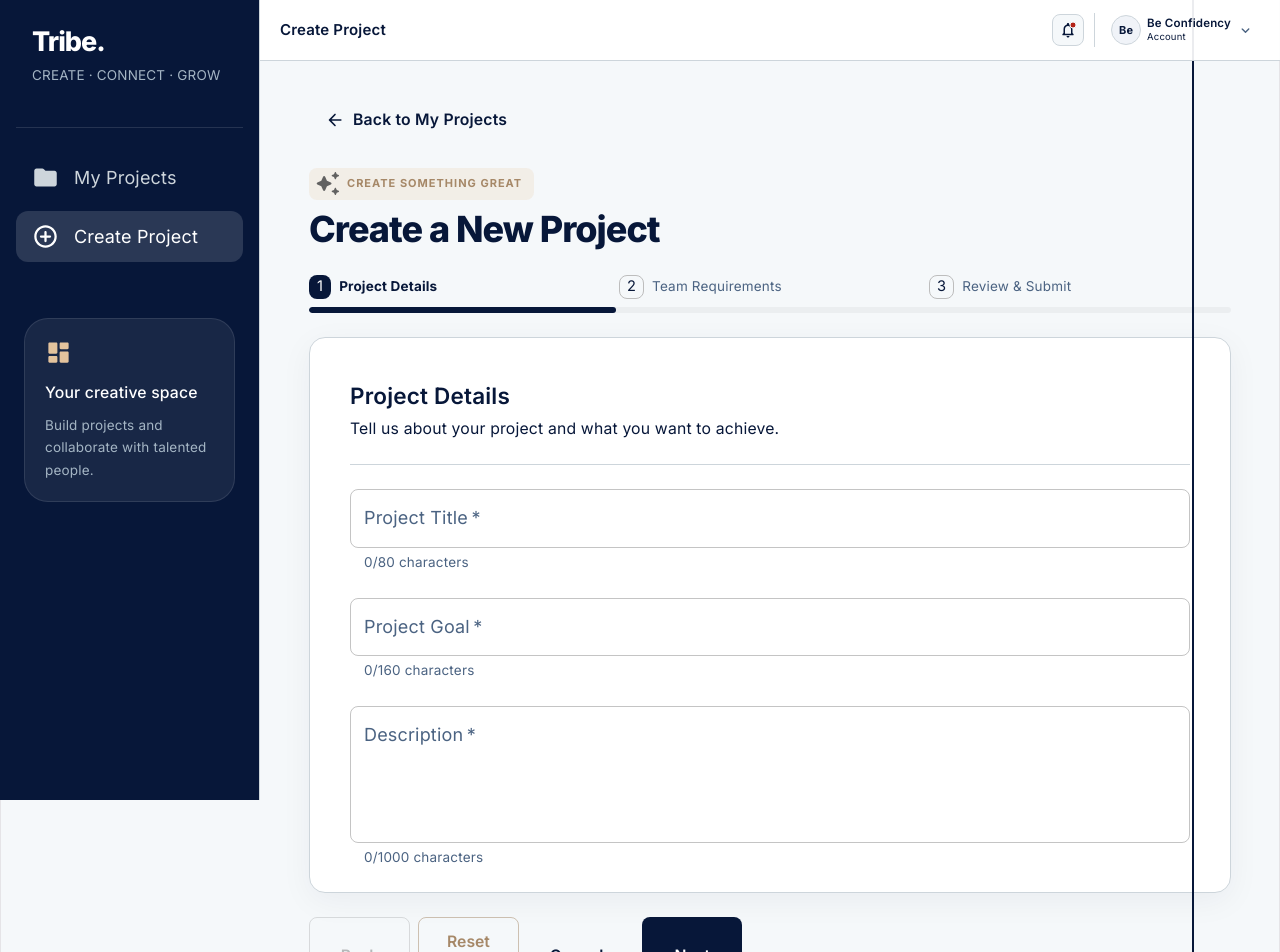
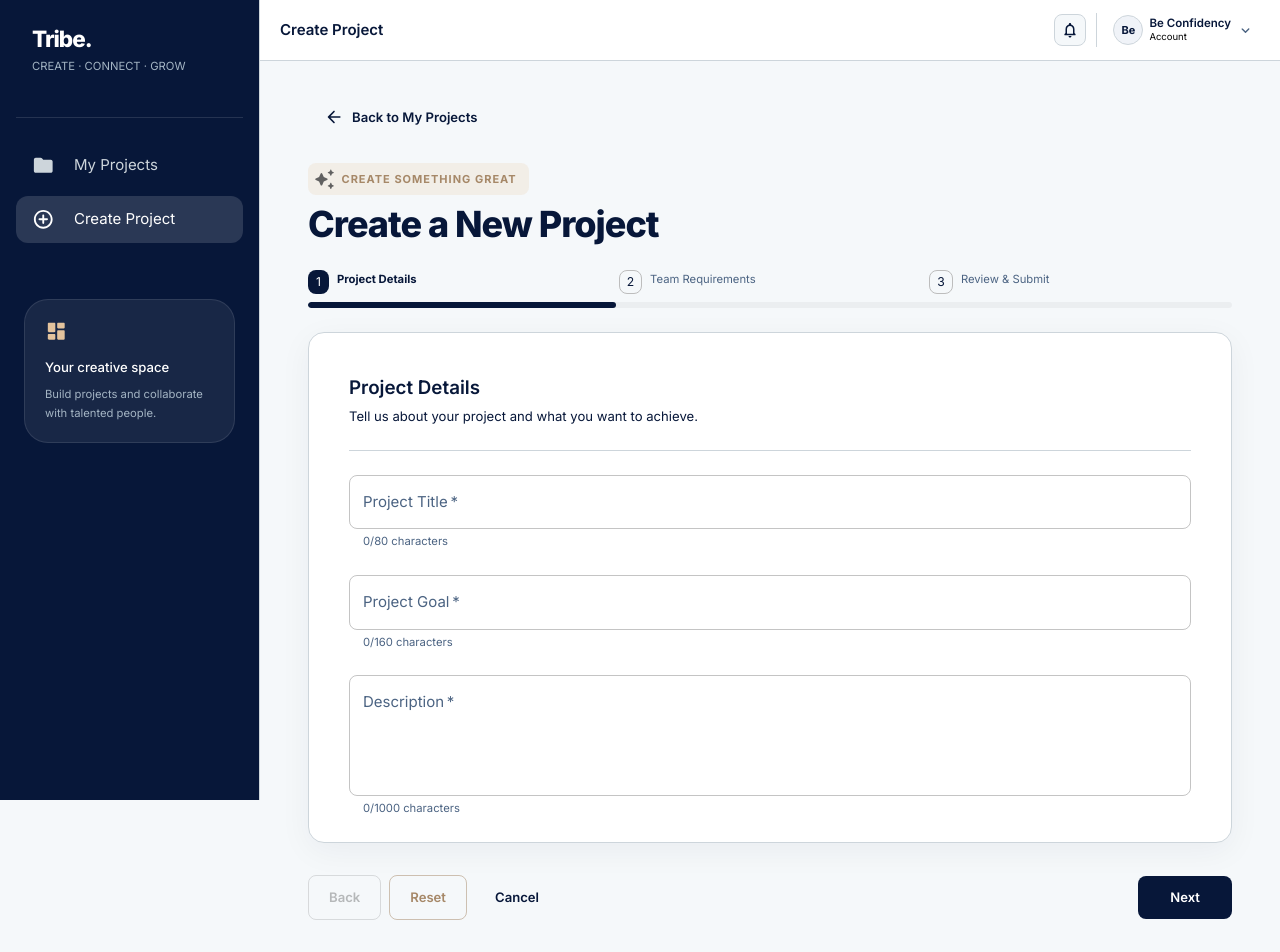
Before and after one commit to uniproject1405/Frontend, a React (Vite) app in the folder Tribe/: page /create-project in a window 1280 px wide. Shown: the top 952 px of the page. Built offline with nearby package versions, Linux system fonts and the light colour scheme.

Commit message:
Fix black line, font size, top bar menus, create-form button row
Co-Authored-By: Claude Sonnet 5.5 <noreply@anthropic.com>

```diff
--- a/Tribe/src/index.css
+++ b/Tribe/src/index.css
@@ -11,12 +11,12 @@
   --shadow:
     rgba(0, 0, 0, 0.1) 0 10px 15px -3px, rgba(0, 0, 0, 0.05) 0 4px 6px -2px;
 
-  --sans: system-ui, 'Segoe UI', Roboto, sans-serif;
+  --sans: 'Inter Variable', Inter, system-ui, sans-serif;
   --heading: system-ui, 'Segoe UI', Roboto, sans-serif;
   --mono: ui-monospace, Consolas, monospace;
 
-  font: 18px/145% var(--sans);
-  letter-spacing: 0.18px;
+  font: 15px/1.5 var(--sans);
+  letter-spacing: 0;
   color-scheme: light;
   color: var(--text);
   background: var(--bg);
@@ -25,25 +25,10 @@
   -webkit-font-smoothing: antialiased;
   -moz-osx-font-smoothing: grayscale;
 
-  @media (max-width: 1024px) {
-    font-size: 16px;
-  }
 }
 
 body {
   margin: 0;
-}
-
-#root {
-  width: 1126px;
-  max-width: 100%;
-  margin: 0 auto;
-  text-align: center;
-  border-inline: 1px solid var(--border);
-  min-height: 100svh;
-  display: flex;
-  flex-direction: column;
-  box-sizing: border-box;
 }
 
 p {
@@ -66,8 +51,6 @@ code {
 }
 #root {
   width: 100%;
-  max-width: none;
-  min-height: 100vh;
-  margin: 0;
+  min-height: 100svh;
   text-align: left;
 }
--- a/Tribe/src/layouts/DashboardLayout.jsx
+++ b/Tribe/src/layouts/DashboardLayout.jsx
@@ -1,6 +1,6 @@
 
 import { useState } from "react";
-import { NavLink, useLocation } from "react-router";
+import { NavLink, useLocation, useNavigate } from "react-router";
 import {
   AppBar,
   Avatar,
@@ -8,6 +8,8 @@ import {
   Box,
   Divider,
   Drawer,
+  Menu,
+  MenuItem,
   IconButton,
   List,
   ListItemButton,
@@ -42,6 +44,9 @@ const menuItems = [
 
 function DashboardLayout({ children, pageTitle = "Dashboard" }) {
   const [mobileOpen, setMobileOpen] = useState(false);
+  const [bellAnchor, setBellAnchor] = useState(null);
+  const [userAnchor, setUserAnchor] = useState(null);
+  const navigate = useNavigate();
   const location = useLocation();
 
   const sidebar = (
@@ -172,9 +177,15 @@ function DashboardLayout({ children, pageTitle = "Dashboard" }) {
           >
             {/* Visual notification control; connect to the notifications feature when its API is available. */}
             <Box
+              component="button"
+              type="button"
               aria-label="Notifications"
-              role="img"
+              onClick={(event) => setBellAnchor(event.currentTarget)}
               sx={{
+                cursor: "pointer",
+                p: 0,
+                "&:hover": { bgcolor: "#E8EDF3" },
+                "&:focus-visible": { outline: "2px solid #071739", outlineOffset: 2 },
                 width: 32,
                 height: 32,
                 display: "grid",
@@ -188,6 +199,7 @@ function DashboardLayout({ children, pageTitle = "Dashboard" }) {
             >
               <Badge
                 variant="dot"
+                invisible
                 color="error"
                 overlap="circular"
                 sx={{
@@ -212,7 +224,18 @@ function DashboardLayout({ children, pageTitle = "Dashboard" }) {
             />
 
             <Box
+              component="button"
+              type="button"
+              aria-label="Account menu"
+              onClick={(event) => setUserAnchor(event.currentTarget)}
               sx={{
+                cursor: "pointer",
+                border: 0,
+                bgcolor: "transparent",
+                font: "inherit",
+                textAlign: "left",
+                "&:hover": { bgcolor: "#F0F3F8" },
+                "&:focus-visible": { outline: "2px solid #071739", outlineOffset: 2 },
                 display: "flex",
                 alignItems: "center",
                 gap: 0.75,
@@ -259,6 +282,39 @@ function DashboardLayout({ children, pageTitle = "Dashboard" }) {
           </Box>
         </Toolbar>
       </AppBar>
+
+      <Menu
+        anchorEl={bellAnchor}
+        open={Boolean(bellAnchor)}
+        onClose={() => setBellAnchor(null)}
+      >
+        <MenuItem disabled sx={{ opacity: 1, color: "text.secondary" }}>
+          You're all caught up
+        </MenuItem>
+      </Menu>
+
+      <Menu
+        anchorEl={userAnchor}
+        open={Boolean(userAnchor)}
+        onClose={() => setUserAnchor(null)}
+      >
+        <MenuItem
+          onClick={() => {
+            setUserAnchor(null);
+            navigate("/my-projects");
+          }}
+        >
+          My Projects
+        </MenuItem>
+        <MenuItem
+          onClick={() => {
+            setUserAnchor(null);
+            navigate("/my-projects?tab=requests");
+          }}
+        >
+          Sent requests
+        </MenuItem>
+      </Menu>
 
       <Drawer
         variant="temporary"
@@ -313,17 +369,6 @@ function DashboardLayout({ children, pageTitle = "Dashboard" }) {
               pb: 5,
               px: { xs: 2, sm: 3, md: 4, lg: 5 },
 
-          "&::after": {
-              content: '""',
-              position: "absolute",
-              top: 0,
-              bottom: 0,
-              right: "85px",
-              width: "2px",
-              backgroundColor: "#071739",
-              display: { xs: "none", lg: "block" },
-              pointerEvents: "none",
-              },
           }}
 >
           {children}
--- a/Tribe/src/pages/CreateProject.jsx
+++ b/Tribe/src/pages/CreateProject.jsx
@@ -502,19 +502,23 @@ async function handleSubmit(event) {
               </Card>
             )}
 
-            <Stack
-              direction={{ xs: "column", sm: "row" }}
-              justifyContent="space-between"
-              spacing={2}
-              sx={{ width: "100%" }}
+            <Box
+              sx={{
+                display: "flex",
+                flexDirection: { xs: "column-reverse", sm: "row" },
+                alignItems: { xs: "stretch", sm: "center" },
+                justifyContent: "space-between",
+                gap: 1.5,
+                pt: 1,
+              }}
             >
-              <Stack direction={{ xs: "column", sm: "row" }} spacing={1}>
+              <Box sx={{ display: "flex", flexWrap: "wrap", gap: 1 }}>
                 <Button
                   type="button"
                   variant="outlined"
                   onClick={handleBackStep}
                   disabled={activeStep === 0}
-                  fullWidth
+                  sx={{ whiteSpace: "nowrap", flex: { xs: 1, sm: "none" } }}
                 >
                   Back
                 </Button>
@@ -523,25 +527,30 @@ async function handleSubmit(event) {
                   variant="outlined"
                   color="secondary"
                   onClick={handleOpenResetDialog}
-                  fullWidth
+                  sx={{ whiteSpace: "nowrap", flex: { xs: 1, sm: "none" } }}
                 >
-                  Reset Form
+                  Reset
                 </Button>
-                <Button component={Link} to="/my-projects" variant="text" fullWidth>
+                <Button
+                  component={Link}
+                  to="/my-projects"
+                  variant="text"
+                  sx={{ whiteSpace: "nowrap", flex: { xs: 1, sm: "none" } }}
+                >
                   Cancel
                 </Button>
-              </Stack>
+              </Box>
 
               <Button
                 type="submit"
                 variant="contained"
                 disabled={isSubmitted}
                 startIcon={activeStep === 2 ? <AddRoundedIcon /> : undefined}
-                sx={{ px: 4, borderRadius: "8px" }}
+                sx={{ px: 4, whiteSpace: "nowrap" }}
               >
                 {isSubmitted ? "Submitting..." : activeStep === 2 ? "Submit Project" : "Next"}
               </Button>
-            </Stack>
+            </Box>
 
             {message && !isSubmitted && (
               <Box
```
